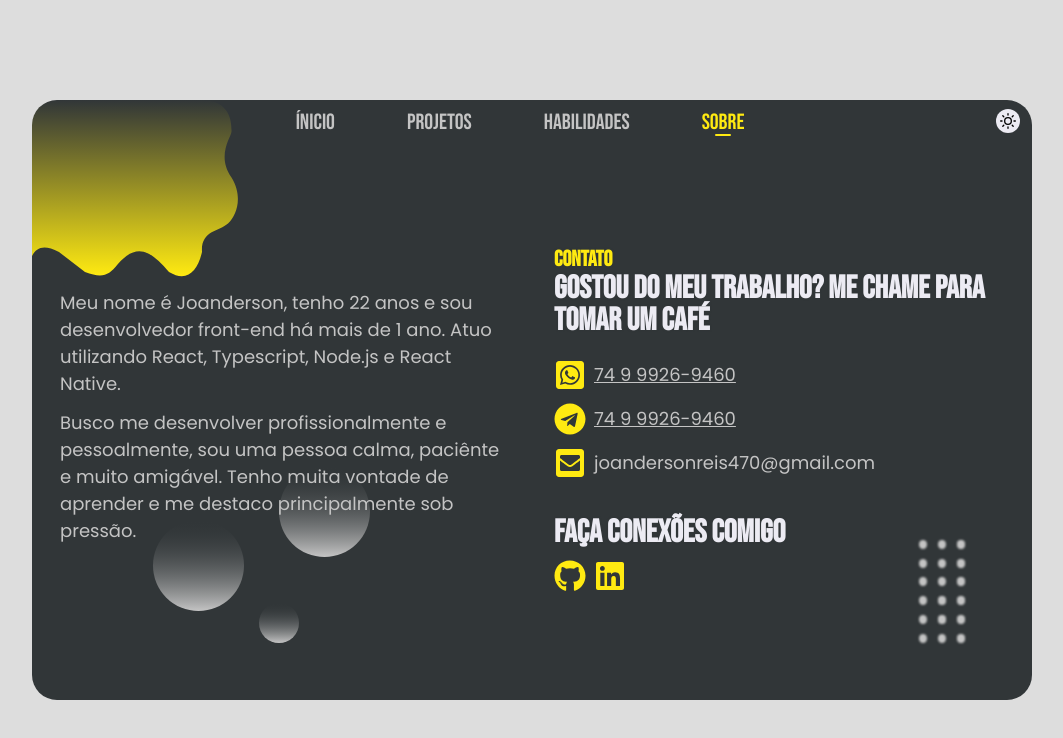
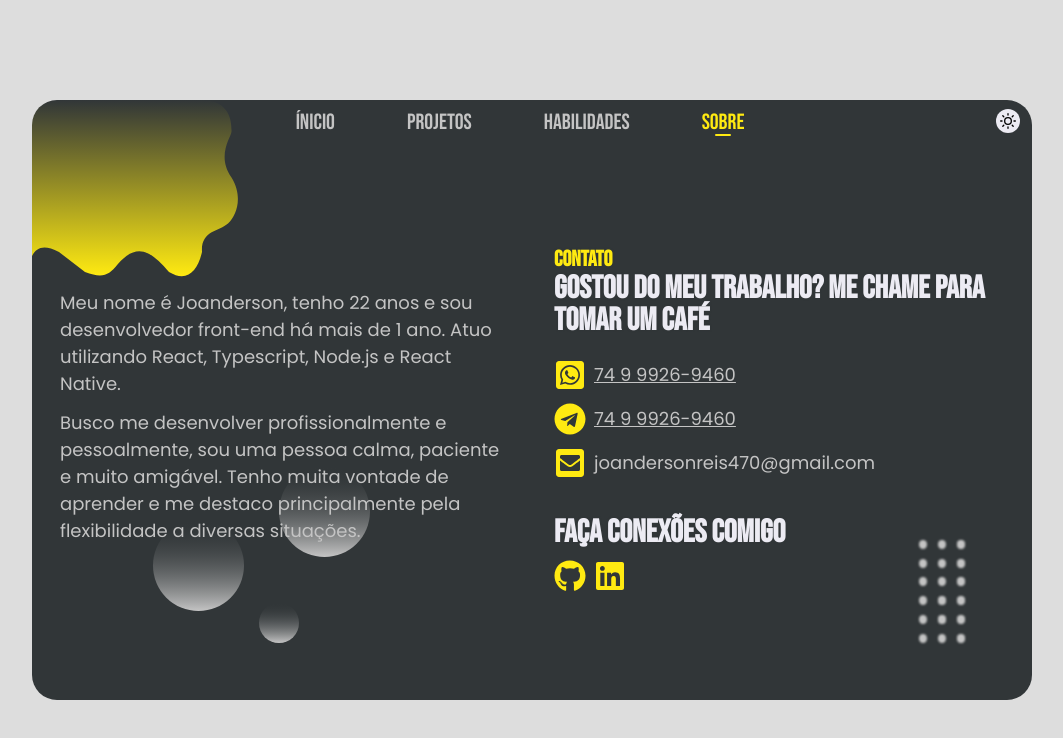
Before and after one commit to JoandersonReis/portifolio, a Next.js app: page / in a window 1280 px wide. Both pictures are taken after a click on the button "Sobre". Shown: the top 738 px of the page, without its empty margins (108-1171 px from the left). Built offline with nearby package versions, Linux system fonts and the light colour scheme.

Commit message:
Update: About text.

```diff
--- a/src/components/AboutSection/index.tsx
+++ b/src/components/AboutSection/index.tsx
@@ -18,7 +18,7 @@ const AboutSection = () => {
         </p>
 
         <p>
-          Busco me desenvolver profissionalmente e pessoalmente, sou uma pessoa calma, paciênte e muito amigável. Tenho muita vontade de aprender e me destaco principalmente sob pressão.
+          Busco me desenvolver profissionalmente e pessoalmente, sou uma pessoa calma, paciente e muito amigável. Tenho muita vontade de aprender e me destaco principalmente pela flexibilidade a diversas situações.
         </p>
       </main>
 
```
